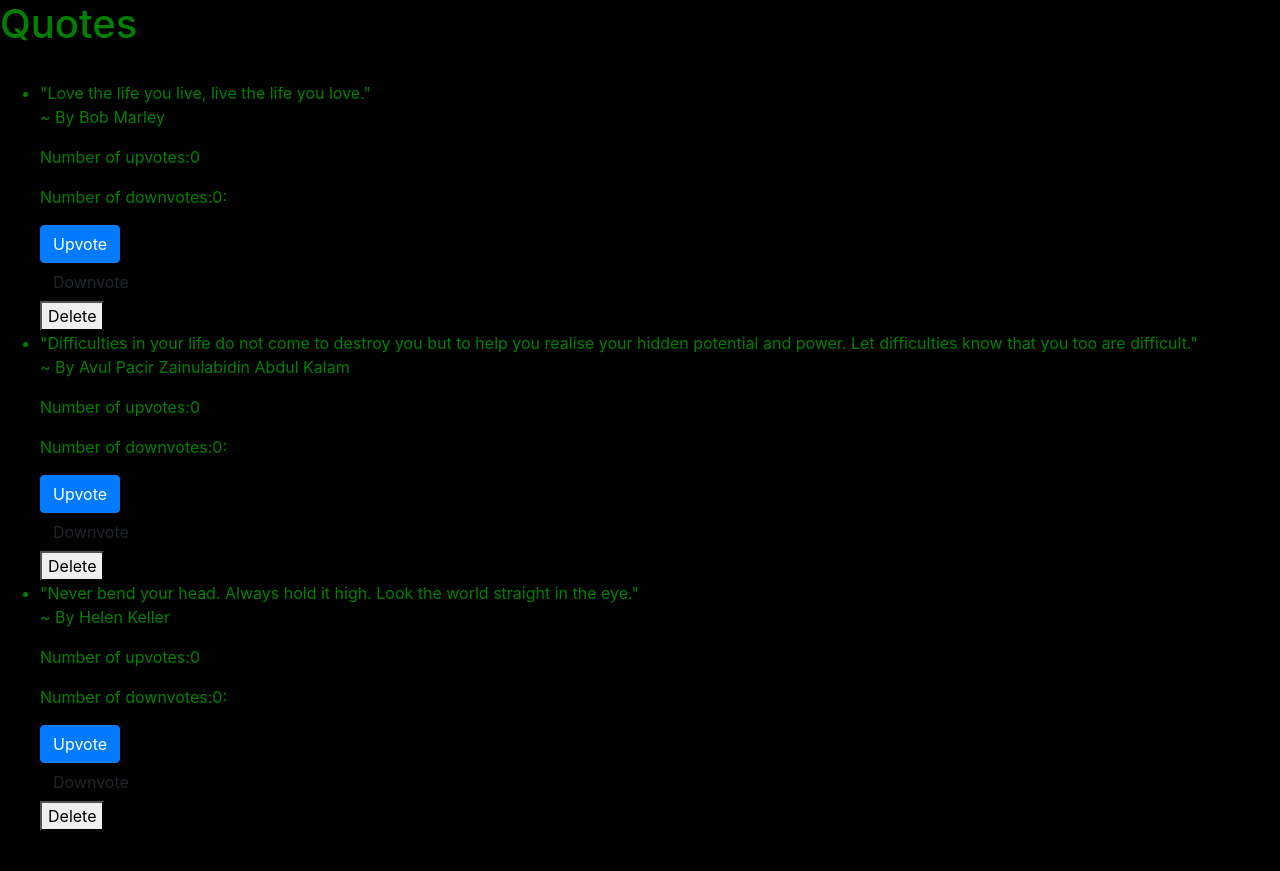
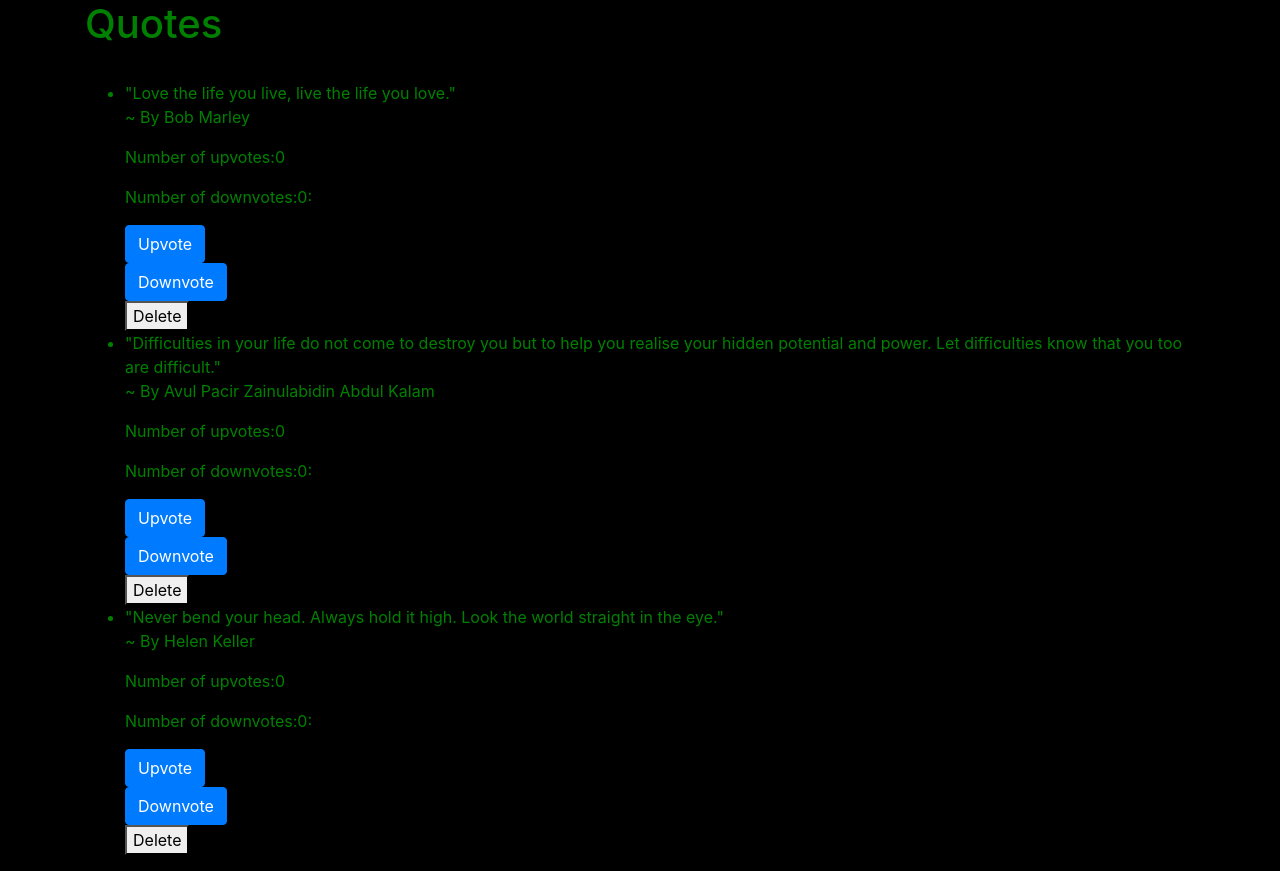
Before and after one commit to Maureenchepkirui/Quotes, an Angular app: page / in a window 1280 px wide. Before the commit the page ends 847 px from the top, so only its background shows below. Built offline with nearby package versions, Linux system fonts and the light colour scheme.

Commit message:
Apply bootsrap styling by putting content in a container and using col-md-12

```diff
--- a/src/app/quote/quote.component.html
+++ b/src/app/quote/quote.component.html
@@ -1,4 +1,6 @@
-<div>
+<div class="container">
+  <div class="row">
+    <div class="col-md-12">
       <h1>Quotes</h1>
       <hr>
       <ul>
@@ -7,9 +9,14 @@
          <app-quote-detail  [quote]='quote'(toDelete) = 'deleteQuote($event,i)'></app-quote-detail>
 
          <button class="btn btn-primary" (click)="upvote(i)">Upvote</button><br>
-     <button class="btn" (click)="downvote(i)">Downvote</button><br>
+         <button class="btn btn-primary" (click)="downvote(i)">Downvote</button><br>
          <button (click)= 'quoteComplete(true)'>Delete</button>
 
         </li>
       </ul>
+
     </div>
+
+  </div>
+
+</div>
```
Lines whose indentation alone changed are shown as unchanged.
